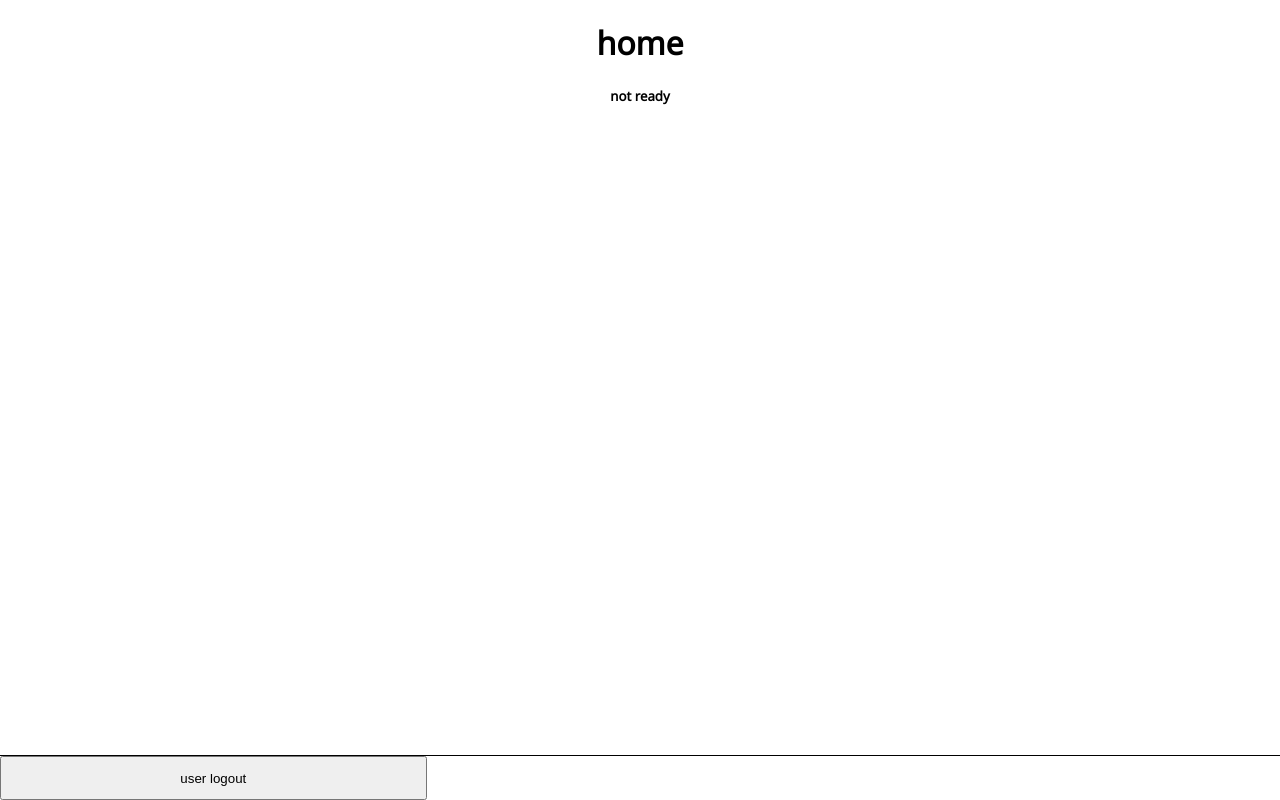
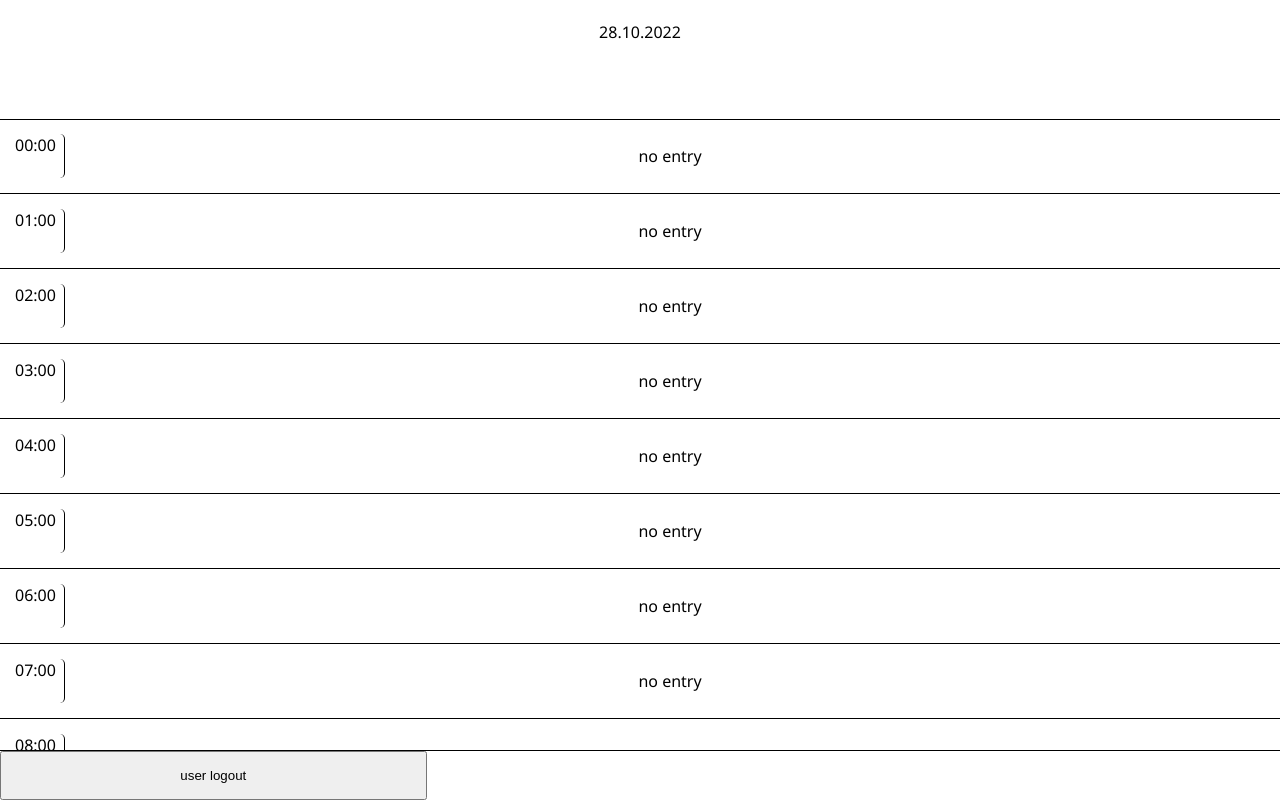
Before and after one commit to SergeBrakow/neuefische-capstone-project-Cibri, a React (Create React App) app: page / in a window 1280 px wide. Both pictures are taken after a click on the button "user". Shown: the top 800 px of the page. Built offline with nearby package versions, Linux system fonts and the light colour scheme.

Commit message:
create a entry list for every day hour.

```diff
--- /dev/null
+++ b/src/components/EntryCard.js
@@ -0,0 +1,20 @@
+import styled from "styled-components";
+
+export default function EntryCard(){
+
+    return(
+        <StyledCard >
+            <p>Termin Name</p>
+            <p>Kunden Name</p>
+        </StyledCard>
+    );
+}
+
+export const StyledCard = styled.div`
+    border: solid 1px;
+    border-radius: 10px;
+    margin: 5px;
+    &:hover {
+        background-color: lightgray;
+    }
+`
--- a/src/pages/Home.js
+++ b/src/pages/Home.js
@@ -1,6 +1,9 @@
-
 import styled from "styled-components";
 import { useNavigate } from "react-router-dom";
+import getDate from "../utils/getDate";
+import EntryCard from "../components/EntryCard";
+
+
 
 export default function Home() {
   const navigate = useNavigate();
@@ -20,8 +23,20 @@ export default function Home() {
 
   return(
     <div>
-      <h1>home</h1>
-      <h5>not ready</h5>
+      <StyledHead>
+        <h1>{getDate("dayName")}</h1>
+        <p>{getDate("day")}</p>
+      </StyledHead>
+      <StyledTimeLine>
+            {[...Array(25)].map((element, index) => (
+              <StyledEntry key={index}>
+                <StyledTimeText>{index <10 ? "0" + index : index}:00</StyledTimeText>
+                <EntryRow>
+                  <p>no entry</p>
+                </EntryRow>
+              </StyledEntry>
+            ))}
+      </StyledTimeLine>
       <StyledNavBar>
         <NavBarElement>
           <button onClick={()=> logout()}>{user} logout</button>
@@ -31,19 +46,64 @@ export default function Home() {
   );
 }
 
-export const NavBarElement = styled.div `
-border: 0.1 px solid;
-width: 100%;
-display: grid;
-float: left;
-width: 33.33%;
+
+export const StyledHead = styled.div`
+  border-bottom: 1px solid;
+  background-color: white;
+  position: fixed;
+  width: 100vw;
+  height: 120px;
+  top: 0;
+  layer: 10;
 `
+
+export const StyledTimeLine = styled.div`
+  margin: 119px 0 50px 0;
+`
+
+export const StyledEntry = styled.div`
+  display: flex;
+  flex-direction: row;
+  flex-wrap: wrap;
+  padding: 10px 10px 10px 0;
+  border-bottom: solid 1px;
+`
+
+export const StyledTimeText = styled.p`
+    padding: 0px 10px 0px 10px ;
+    margin: 5px;
+    border-right: solid 1px;
+    border-radius: 5px;
+    display: flex;
+    flex-direction: column;
+    flex-basis: 100%;
+    flex: 1;
+    max-width: 60px;
+`
+
+export const EntryRow=styled.div`
+  display: flex;
+  flex-direction: column;
+  flex-basis: 100%;
+  flex: 1;
+`
+
 export const StyledNavBar = styled.section`
   border-top: 1px solid;
+  background-color: white;
   display: flex;
   justify-content: space-between;
   position: fixed;
   width: 100vw;
-  height: 45px;
+  height: 50px;
   bottom: 0;
+  layer: 10;
 `
+
+export const NavBarElement = styled.div `
+  border: 0.1 px solid;
+  width: 100%;
+  display: grid;
+  float: left;
+  width: 33.33%;
+`
--- a/src/utils/getDate.js
+++ b/src/utils/getDate.js
@@ -18,6 +18,4 @@ export default function getDate(value){
     if(value === "hour") {
         return ( newDate.getHours())
     }
-
-    return [];
 }
```
